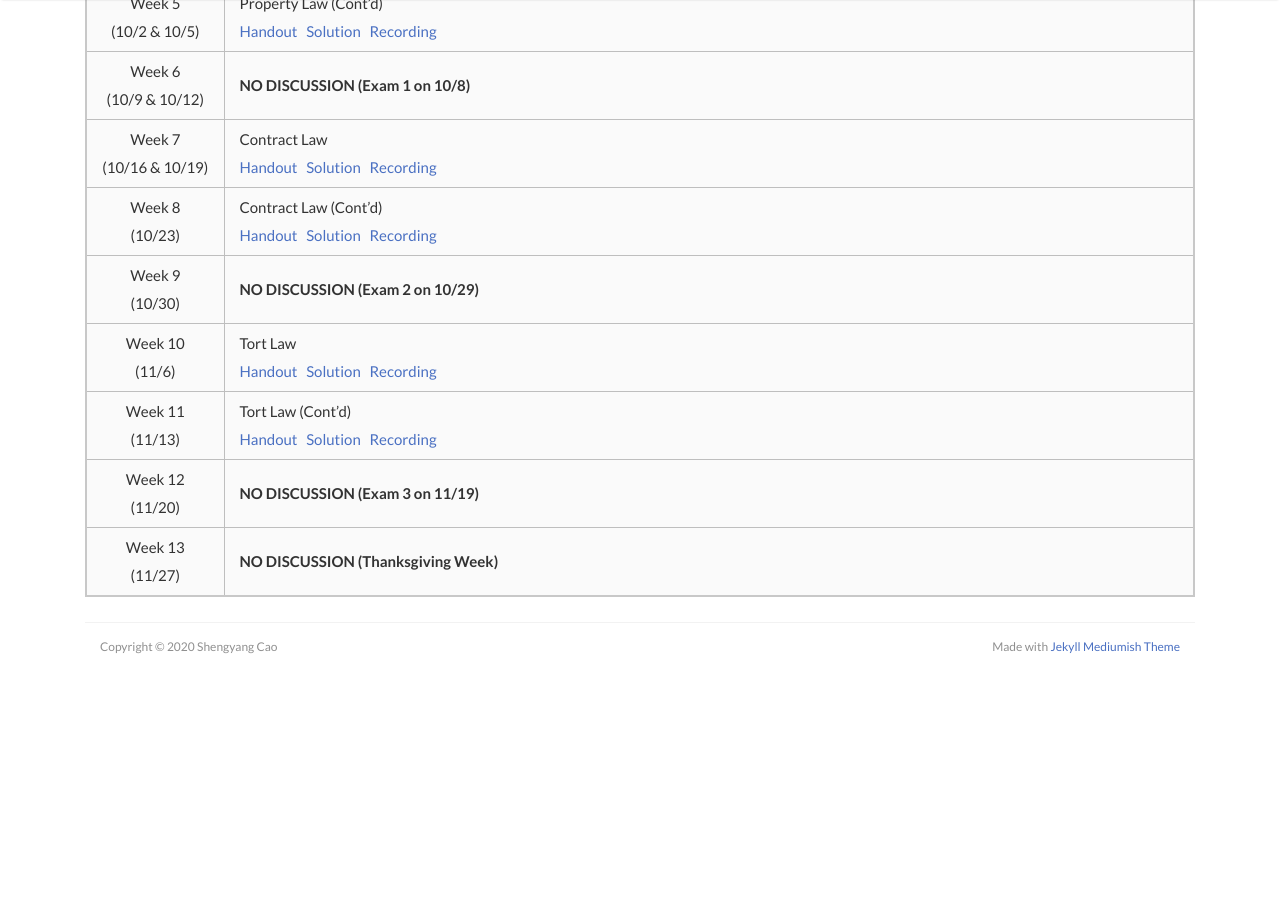
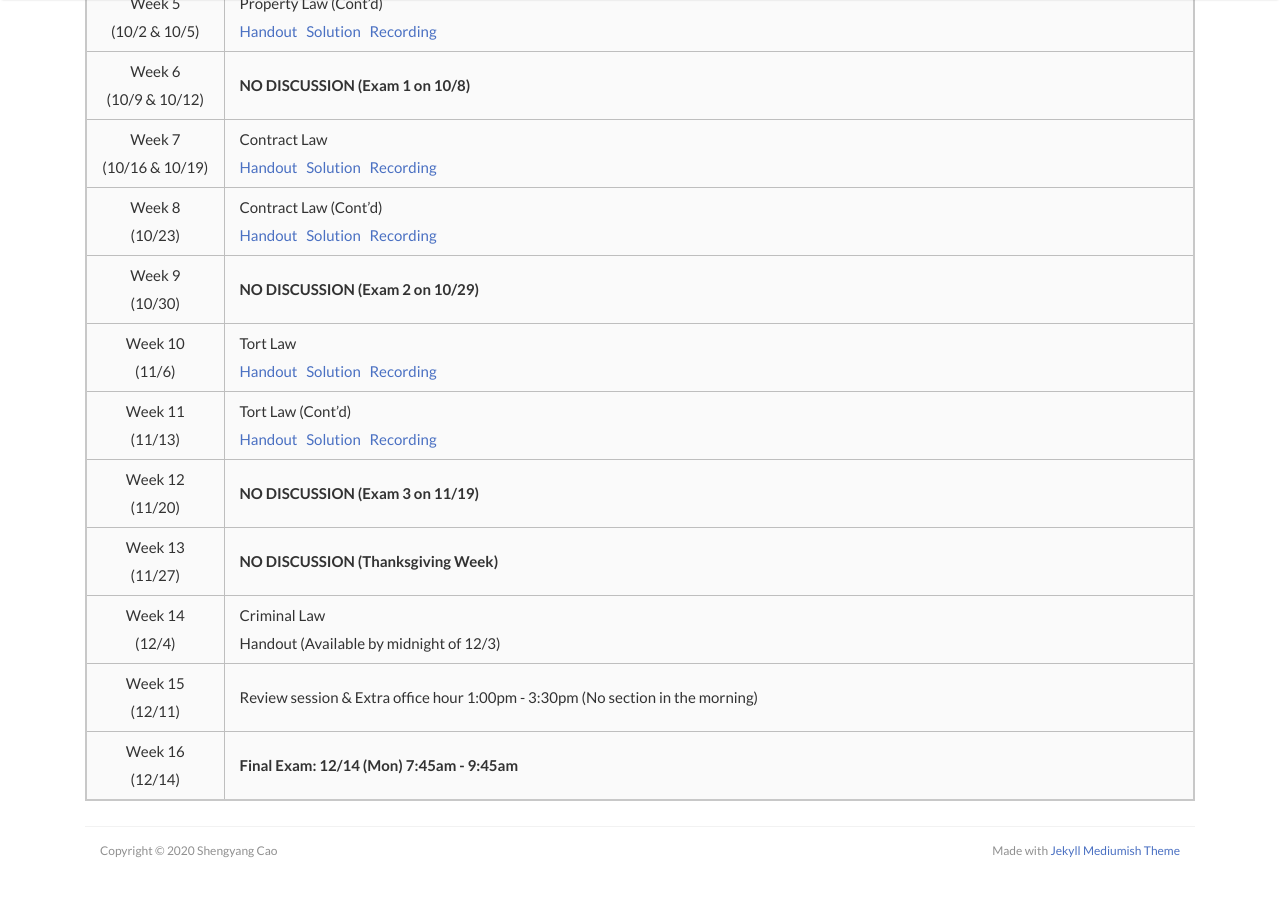
Before and after one commit to scaotravis/scaotravis.github.io, a Jekyll site: the page built from _posts/2020-08-04-teaching-fa-522.md, in a window 1280 px wide and 900 px high, scrolled down 1174 px. Shown: the top 897 px of the window. Built offline with Jekyll 4.4.1, drawn with Linux system fonts in a browser that asks for light colours; nearby versions of some CDN libraries; comment, search, counter and statistics services are not loaded; before the commit the page ends 1870 px from its top, so only the background shows below that.

Commit message:
update weekly schedule

```diff
--- a/_posts/2020-08-04-teaching-fa-522.md
+++ b/_posts/2020-08-04-teaching-fa-522.md
@@ -42,3 +42,6 @@ permalink: /teaching/fa20-522
 | Week 11 <br> (11/13) | Tort Law (Cont'd) <br> [Handout]({{ site.url }}/downloads/teaching/fa20-522/522_fa20_dis-8_handout.pdf) &nbsp; [Solution]({{ site.url }}/downloads/teaching/fa20-522/522_fa20_dis-8_sol.pdf) &nbsp; [Recording](https://us-lti.bbcollab.com/recording/2d74767f916246d29625a8261d7b322c)|
 | Week 12 <br> (11/20) | **NO DISCUSSION (Exam 3 on 11/19)** |
 | Week 13 <br> (11/27) | **NO DISCUSSION (Thanksgiving Week)** |
+| Week 14 <br> (12/4) | Criminal Law <br> Handout (Available by midnight of 12/3) |
+| Week 15 <br> (12/11) | Review session & Extra office hour 1:00pm - 3:30pm (No section in the morning) |
+| Week 16 <br> (12/14) | **Final Exam: 12/14 (Mon) 7:45am - 9:45am** |
```
Also changed, not shown: 3 other files.
